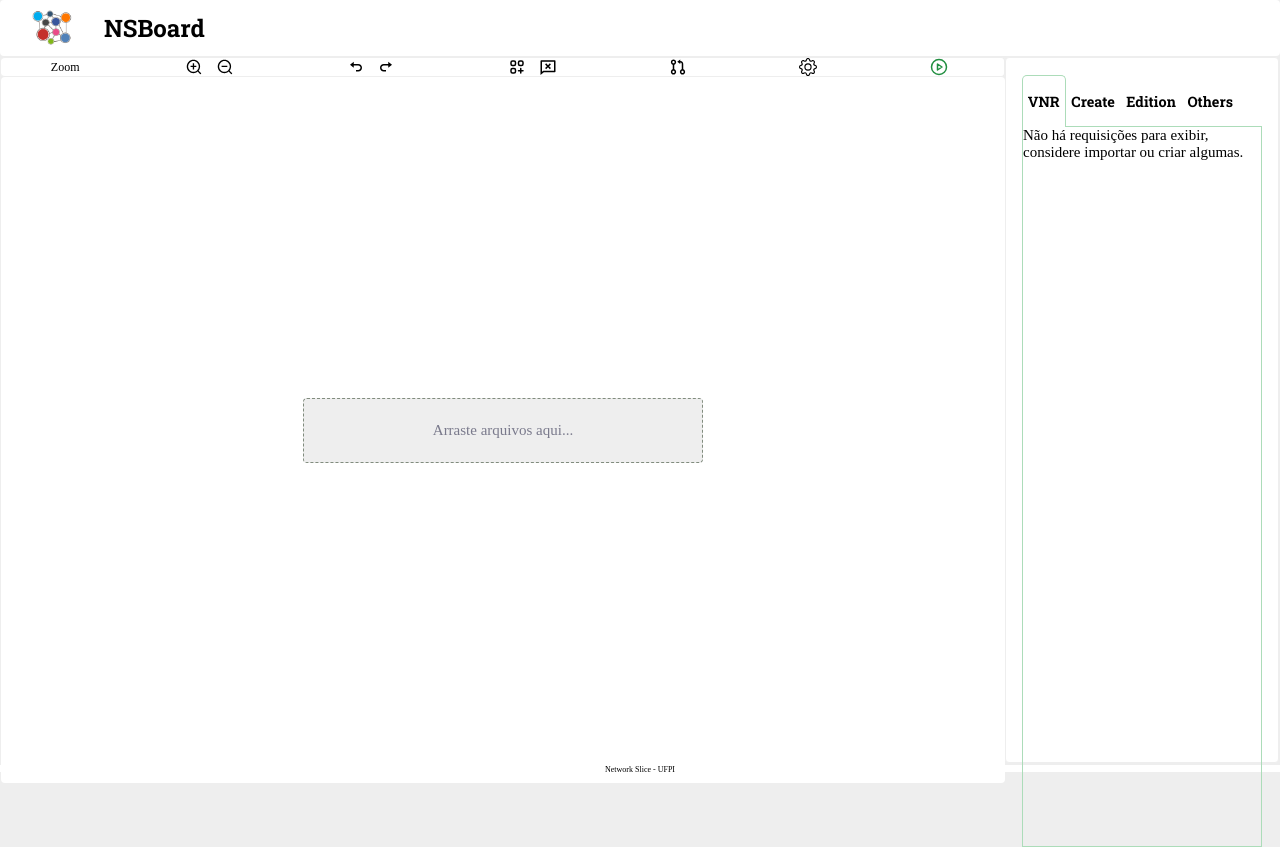
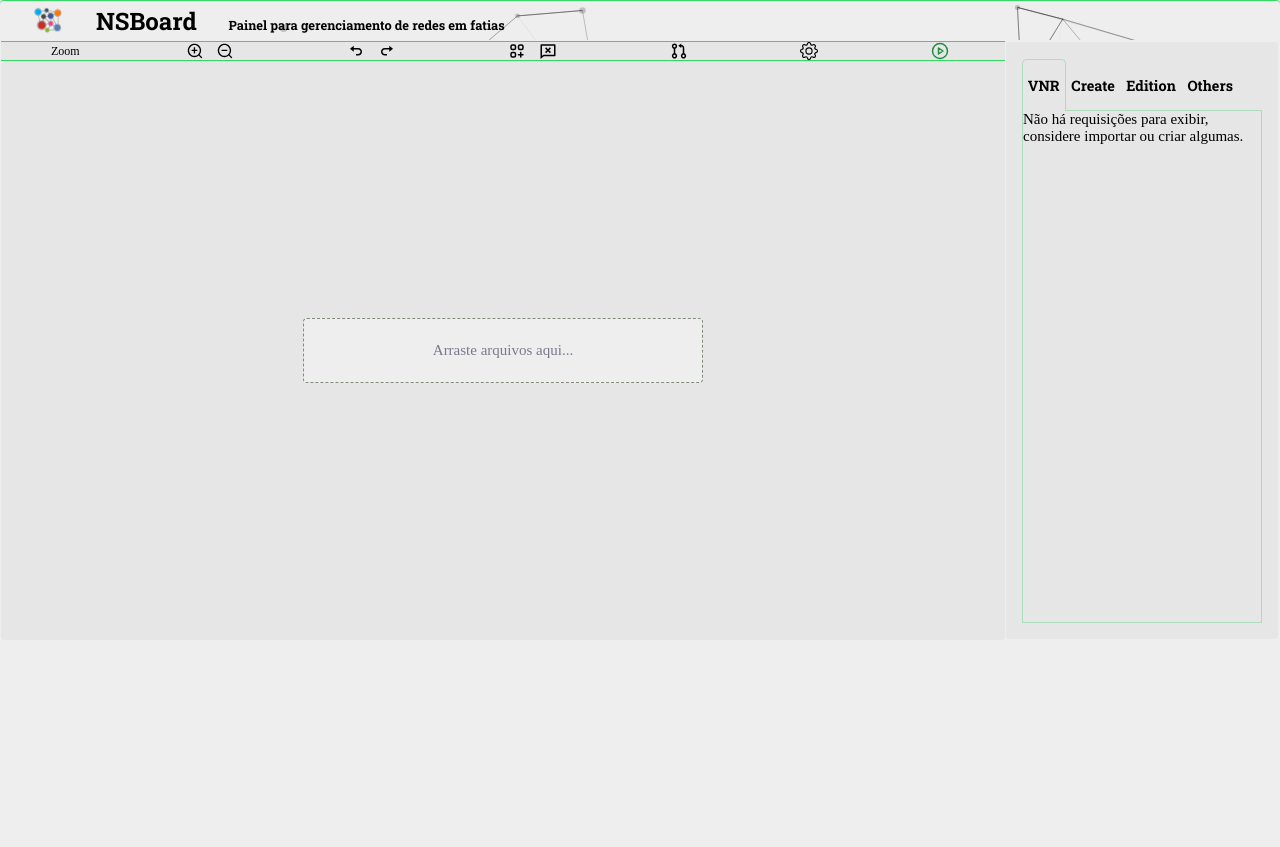
Before and after one commit to wellington-tinho/SBoard, a React (Create React App) app: page / in a window 1280 px wide. After the commit the page ends 800 px from the top, so only its background shows below. Built offline with nearby package versions, Linux system fonts and the light colour scheme.

Commit message:
🖼 styles

```diff
--- a/package.json
+++ b/package.json
@@ -16,6 +16,7 @@
     "react-modal": "^3.14.3",
     "react-scripts": "4.0.3",
     "react-tabs": "^3.2.3",
+    "react-tsparticles": "^1.39.0",
     "readline": "^1.3.0",
     "styled-components": "^5.3.0",
     "web-vitals": "^1.0.1"
--- a/src/App.tsx
+++ b/src/App.tsx
@@ -1,4 +1,4 @@
-import { Footer } from "./components/Footer";
+// import { Footer } from "./components/Footer";
 import { Header } from "./components/Header";
 import { Section } from "./components/Section";
 import { GlobalStyle } from "./styles/global.ts";
@@ -10,7 +10,6 @@ function App() {
      <GlobalStyle />
      <Header />
      <Section />
-     <Footer />
     </>
   );
 }
--- a/src/components/Aside/index.tsx
+++ b/src/components/Aside/index.tsx
@@ -324,18 +324,18 @@ export function Aside({ request }: any) {
             </TabList>
 
           <fieldset>
-            <TabPanel className='TabPanelHome'>
+            <TabPanel className='TabPanelVNR'>
 
               {requestMenuHTML}
 
               {/* Informaçao sobre os requests, e exibir detalhado */}
             </TabPanel>
 
-            <TabPanel className='TabPanelHome'>
+            <TabPanel className='TabPanelCreate'>
 
               <form onSubmit={handleSubmitCreateRequest}>
 
-                <div className='InfoRequest'>
+                <div className='InfoGeneralRequest'>
                   <h4>Informaçao geral da requiçao</h4>
                   <input type="text" name="created"      id="created-creation"     placeholder="created"      onChange={handleChangeRequest} />
                   <input type="text" name="duration"     id="duration-creation"    placeholder="duration"     onChange={handleChangeRequest} />
@@ -346,7 +346,7 @@ export function Aside({ request }: any) {
                   <input type="text" name="type_slice"   id="type_slice-creation"  placeholder="type_slice"   onChange={handleChangeRequest} />
                 </div>
 
-                <div className='InfoRequest'>
+                <div className='InfoVNDRequest'>
                   <h4>Informaçao virtual node demand</h4>
                   <input type="text" name="requested" id="requested-vnd" placeholder="requested-vnd"  onChange={handleChangeVND} />
                   <input type="text" name="vnr_id"    id="vnr_id"        placeholder="vnr_id"         onChange={handleChangeVND} />
@@ -366,9 +366,8 @@ export function Aside({ request }: any) {
                     {
                       arrayResponseformVND.map((__, index) => {
                         // arrayResponseformVND[index]['vnr_id'] = index
-                          return <option key={index} value={index}> link {index} </option>
-                        }
-                      )
+                        return <option key={index} value={index}> link {index} </option>
+                      })
                     }
                   </select>
 
@@ -378,8 +377,7 @@ export function Aside({ request }: any) {
                       arrayResponseformVND.map((__, index) => {
                         // arrayResponseformVND[index]['vnr_id'] = index
                         return <option key={index} value={index}> link {index} </option>
-                      }
-                      )
+                      })
                     }
                   </select>
                   <button onClick={handleSubmitCreateLinksRequest}>
--- a/src/components/Aside/styles.ts
+++ b/src/components/Aside/styles.ts
@@ -46,7 +46,7 @@ export const Container = styled.div`
       }
 
       li.Tab[aria-selected="true"]{
-        background: #fff;
+        background: var(--bg);
         border-color: #acdcb9;
         color: black;
         border-radius: 5px 5px 0 0;
@@ -56,9 +56,10 @@ export const Container = styled.div`
     fieldset{
       border: 1px solid #acdcb9;
       border-top: none;
-      height: 45rem;
+      /* height: 45rem; */
       overflow-y: scroll;
-      .TabPanelHome{
+
+      .TabPanelVNR{
         ul.listRequest{
           display: flex;
           flex-direction: column;
@@ -97,11 +98,15 @@ export const Container = styled.div`
           }
         }
       }
-      .TabPanelHome{
-        input[type="submit"]{
+
+      .TabPanelCreate{
+        form{
+          padding: 0.5rem  1rem ;
+        }
+        /* input[type="submit"]{
           padding:  .5rem 3rem;
           border-radius: 0.5rem;
-        }
+        } */
       }
    }
 
--- a/src/components/Footer/index.tsx
+++ b/src/components/Footer/index.tsx
@@ -23,9 +23,9 @@ const Container = styled.div`
 export function Footer(){
   return(
     <Container>
-      <span>
+      {/* <span>
         Network Slice - UFPI
-      </span>
+      </span> */}
     </Container>
   );
 }
--- a/src/components/GraphArea/index.tsx
+++ b/src/components/GraphArea/index.tsx
@@ -111,7 +111,7 @@ export function GraphArea({setRequest}:any){
             <BiGitPullRequest fontSize="1.5em"  cursor="pointer"  onClick={handleClick} />
           </li>
 
-          <li>  <BsGear fontSize="1.5em" cursor="pointer" onClick={handleOpenSetupModal}/> </li>
+          <li>   <BsGear fontSize="1.5em" cursor="pointer" onClick={handleOpenSetupModal}  /> </li>
 
           <li>  <FiPlayCircle color="#228f41" fontSize="1.5em" cursor="not-allowed"/> </li>
 
--- a/src/components/GraphArea/styles.ts
+++ b/src/components/GraphArea/styles.ts
@@ -1,9 +1,9 @@
 import styled from "styled-components";
 
 export const NavOptions  = styled.nav`
-  border-radius: 0.25rem;
+  border: 1px solid var(--green);
+  border-right: 0;
   background-color: var(--bg);
-  border: 1px solid var(--background);
 
   border-left: 0;
 
@@ -48,11 +48,17 @@ export const GraphContainer = styled.div`
   justify-content: center;
   align-items: center;
 
-
   `
 
 export const Container = styled.div`
   width: 100%;
-
+  display: flex;
+  flex-direction: column;
+  nav{
+    flex-grow: 0;
+  }
+  div {
+    flex-grow: 1;
+  }
 
 `
--- a/src/components/Header/index.tsx
+++ b/src/components/Header/index.tsx
@@ -1,12 +1,147 @@
-import { Container } from "./styles";
+// import { Container } from "./styles";
 import logoImg from '../../assets/Logo.png'
+
+import styled from "styled-components";
+
+
+import Particles from "react-tsparticles";
+export const Container = styled.header`
+
+  display: flex;
+  align-items: center;
+  border-radius: 0.25rem;
+  border-top: 1px solid var(--green);
+  height: 4rem;
+
+
+  #tsparticles{
+    z-index: -1 ;
+  }
+
+  img{
+    /* background-color: white; */
+    /* border-radius: 50%; */
+    padding: 0.10rem;
+
+    height: 2.5rem;
+    margin: 0 2rem;
+
+    background-color: ;
+  }
+
+    h1{
+      font: 5rem 'Roboto Slab', 700;
+      /* color: var(--bg) */
+    }
+
+    h3{
+      padding: 0.5rem 2rem 0;
+      font: 3rem 'Roboto Slab', 700;
+      /* color: var(--bg) */
+    }
+
+
+  @media (max-width: 1280px){
+    height: 2.5rem;
+
+    img{
+      height: 2rem;
+      margin: 0 2rem;
+    }
+   h1{
+     font-size: 1.5rem;
+   }
+   h3{
+     font-size: .8rem;
+   }
+  }
+`;
 
 
 export function Header(){
+
   return (
       <Container>
         <img src={logoImg} alt="Logo" />
         <h1>NSBoard</h1>
+        <h3>Painel para gerenciamento de redes em fatias</h3>
+
+       <Particles
+          id="tsparticles"
+          options={{
+            fpsLimit: 60,
+            interactivity: {
+              events: {
+                onClick: {
+                  enable: true,
+                  mode: "push",
+                },
+                onHover: {
+                  enable: true,
+                  mode: "repulse",
+                },
+                resize: true,
+              },
+              modes: {
+                bubble: {
+                  distance: 600,
+                  duration: 2,
+                  opacity: 0.8,
+                  size: 40,
+                },
+                push: {
+                  quantity: 4,
+                },
+                repulse: {
+                  distance: 100,
+                  duration: 0.2,
+                },
+              },
+            },
+            particles: {
+              color: {
+                value: "#00000060",
+              },
+              links: {
+                color: "#00000065",
+                distance: 150,
+                enable: true,
+                opacity: 0.3,
+                width: 1,
+              },
+              collisions: {
+                enable: false,
+              },
+              move: {
+                direction: 'top',
+                enable: true,
+                outMode: "bounce",
+                random: false,
+                speed: 2,
+                straight: false,
+              },
+              number: {
+                density: {
+                  enable: true,
+                  area: 800,
+                },
+                value: 80,
+              },
+              opacity: {
+                value: 0.1,
+              },
+              shape: {
+                type: "circle",
+              },
+              size: {
+                random: true,
+                value: 4,
+              },
+            },
+            detectRetina: true,
+          }}
+        />
+
       </Container>
   )
 }
--- a/src/components/Header/styles.ts
+++ /dev/null
@@ -1,32 +0,0 @@
-import styled from "styled-components";
-
-export const Container = styled.header`
-
-background: var(--bg);
-  display: flex;
-  align-items: center;
-  border-radius: 0.25rem;
-  height: 4rem;
-
-
-  img{
-      height: 3.5rem;
-      margin: 0 2rem;
-  }
-
-  h1{
-    font: 5rem 'Roboto Slab', 700;
-  }
-
-
-  @media (max-width: 1280px){
-    height: 7vh;
-    img{
-      height: 2.5rem;
-      margin: 0 2rem;
-    }
-   h1{
-     font-size: 1.5rem;
-   }
-  }
-`;
--- a/src/components/Section/index.tsx
+++ b/src/components/Section/index.tsx
@@ -7,10 +7,14 @@ import { GraphArea } from "../GraphArea";
 const Content = styled.div `
   display: flex;
   align-items: stretch;
-  flex-grow: 1;
-  flex-basis: auto;
-  height: 88.5vh;
   border: 1px solid var(--background);
+  height: 100%;
+
+
+  @media (max-width: 500px){
+    flex-direction: column;
+    align-items: center;
+  }
 `
 
 export function Section(){
--- a/src/styles/global.ts.ts
+++ b/src/styles/global.ts.ts
@@ -12,7 +12,7 @@ export const GlobalStyle = createGlobalStyle`
 :root {
   --background: #eee;
   --green: #34D761;
-  --bg: #fff;
+  --bg: #E6E6E6;
   --text-tile: #63696E;
 }
 
@@ -39,7 +39,7 @@ body {
 
   display: flex;
   flex-flow: column;
-  height: 100vh;
+  height: 100%;
 }
 
 button {
@@ -96,7 +96,7 @@ ul li{
 .react-modal-close{
   color: var(--text-tile);
   position: absolute;
-  font-size: 1.5rem;
+  font-size: 1rem;
   right: 1.5rem;
   top:1.5rem;
   border: 0;
```
Also changed, not shown: src/components/Upload/index.tsx (line endings or trailing spaces), 1 other file (tests, documents, lock files or other folders).
